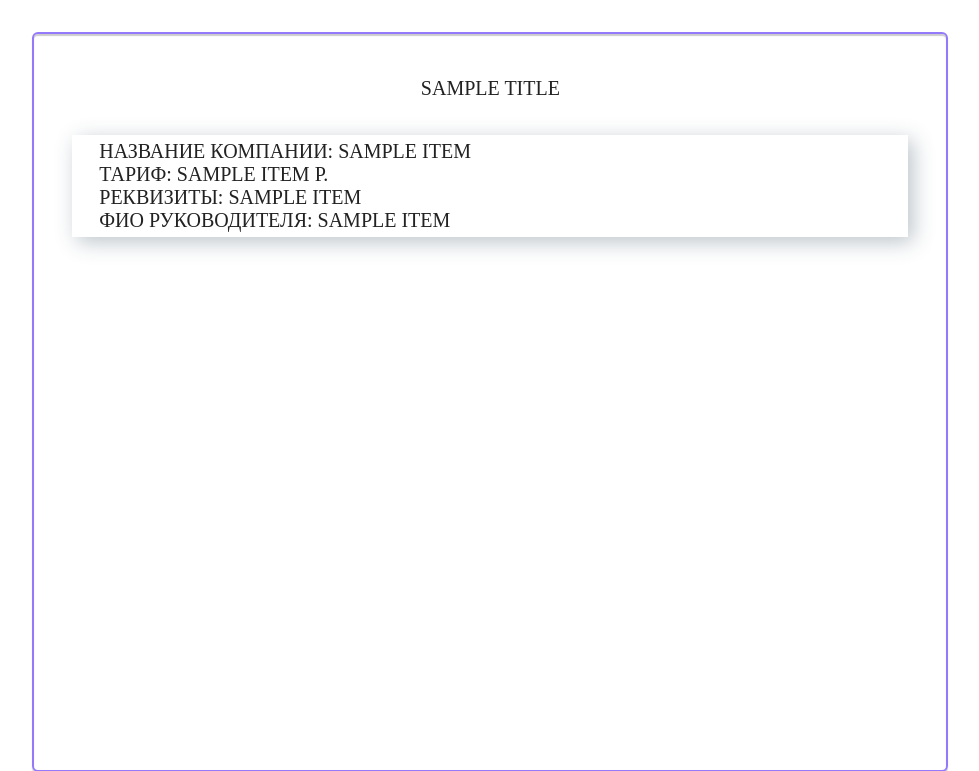
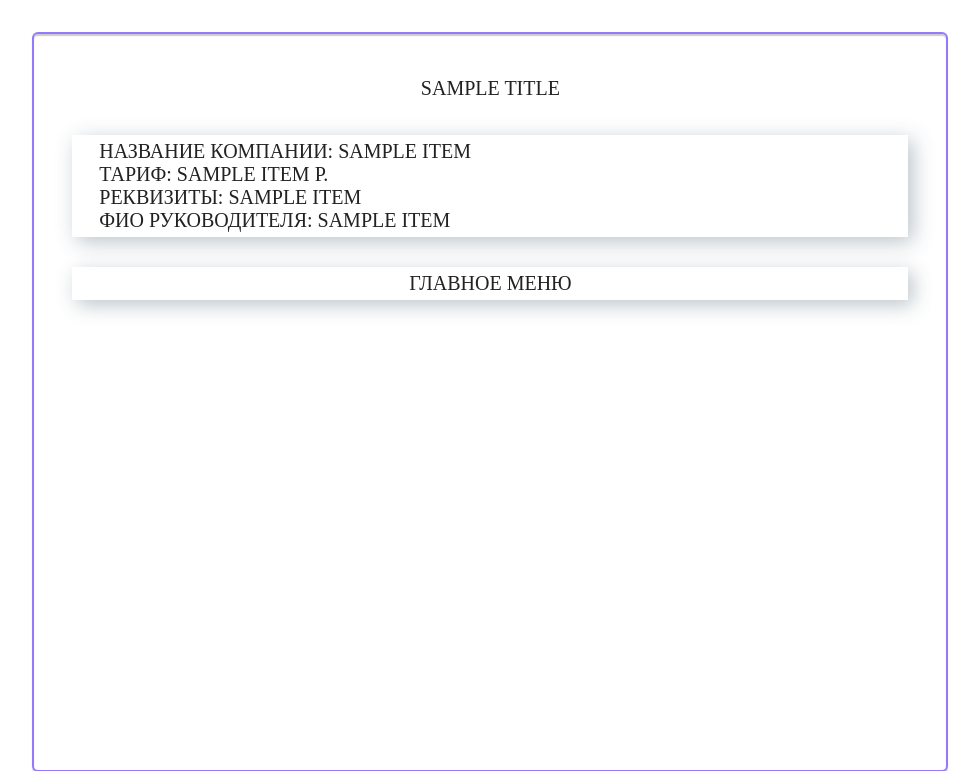
Before and after one commit to lisa-leonowa/praktika_Otoplenie, a Flask app: template templates/about_company.html in a window 1280 px wide. Shown: the top 771 px of the page, without its empty margins (142-1121 px from the left). Run offline with Flask 2, Linux system fonts and the light colour scheme; the template is opened without the code that fills it: most values are stand-ins (such as "Sample title", 1, 10 or a date in 2020).

Commit message:
Добавила выход в главное меню

```diff
--- a/templates/about_company.html
+++ b/templates/about_company.html
@@ -12,4 +12,5 @@
     <h1></h1>
     {% endfor %}
 </div>
+<a href="/"><div class="block dobr block_align">Главное меню</div></a>
 {% endblock %}
```
